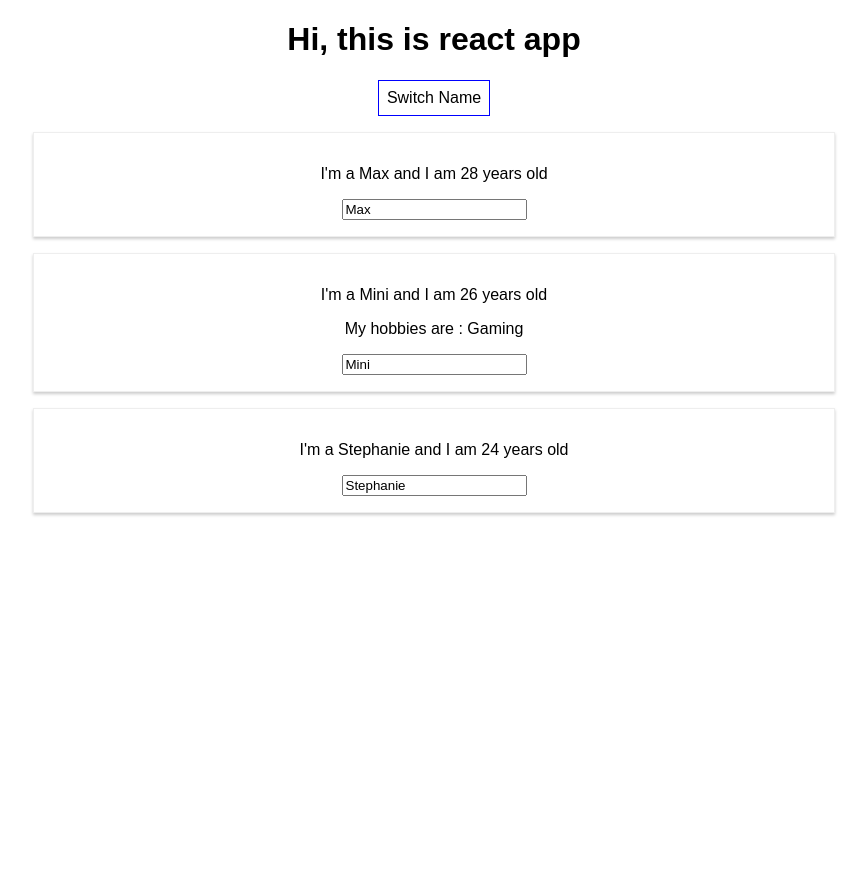
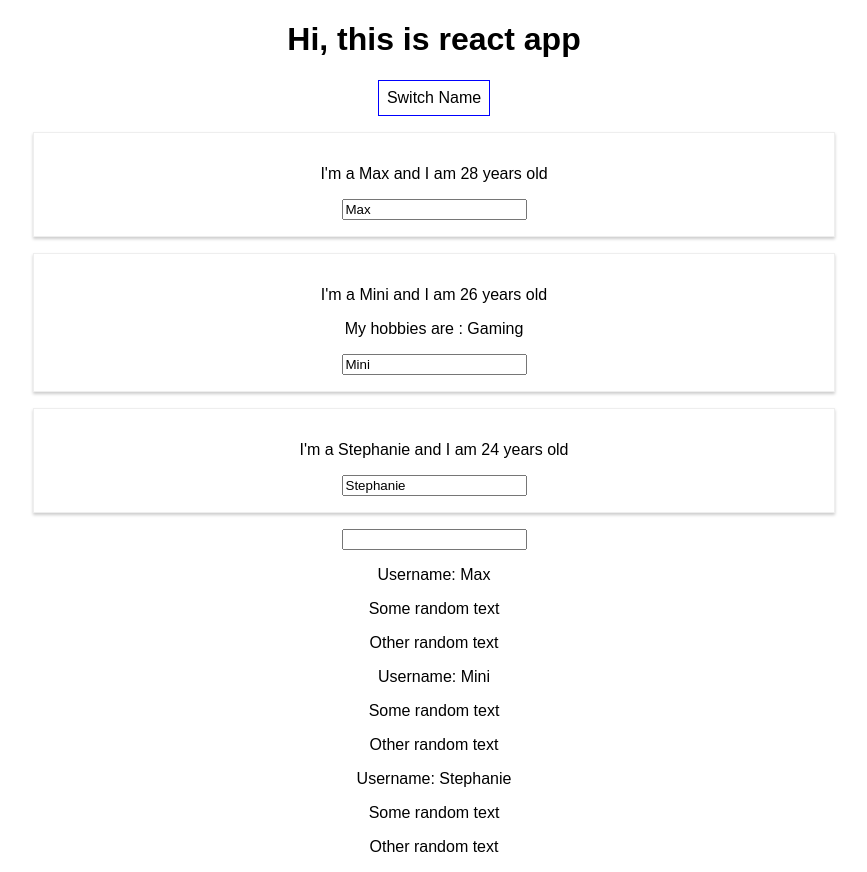
Before and after one commit to sriharshakappala/react-complete-guide, a React (Create React App) app: page / in a window 1280 px wide. Shown: the whole page, without its empty margins (206-1073 px from the left). Before the commit the page ends 800 px from the top, so only its background shows below. Built offline with nearby package versions, Linux system fonts and the light colour scheme.

Commit message:
Assignment: Add two compoenents

```diff
--- a/src/App.js
+++ b/src/App.js
@@ -1,6 +1,9 @@
 import React, { Component } from 'react';
 import './App.css';
 import Person from './Person/Person';
+
+import UserInput from './UserInput/UserInput';
+import UserOutput from './UserOutput/UserOutput';
 
 class App extends Component {
   state = {
@@ -58,6 +61,11 @@
           My hobbies are : Gaming
         </Person>
         <Person name={this.state.persons[2].name} age={this.state.persons[2].age} />
+
+        <UserInput />
+        <UserOutput userName='Max'/>
+        <UserOutput userName='Mini'/>
+        <UserOutput userName='Stephanie'/>
       </div>
     );
     // return React.createElement('div', {className: 'App'}, React.createElement('h1', null, 'Does this work now?'));
--- /dev/null
+++ b/src/UserInput/UserInput.js
@@ -0,0 +1,7 @@
+import React from 'react';
+
+const userInput = () => {
+  return <input type='text' />;
+}
+
+export default userInput;
--- /dev/null
+++ b/src/UserOutput/UserOutput.js
@@ -0,0 +1,13 @@
+import React from 'react';
+
+const userOutput = (props) => {
+  return (
+    <div>
+      <p>Username: {props.userName}</p>
+      <p>Some random text</p>
+      <p>Other random text</p>
+    </div>
+  )
+}
+
+export default userOutput;
```
